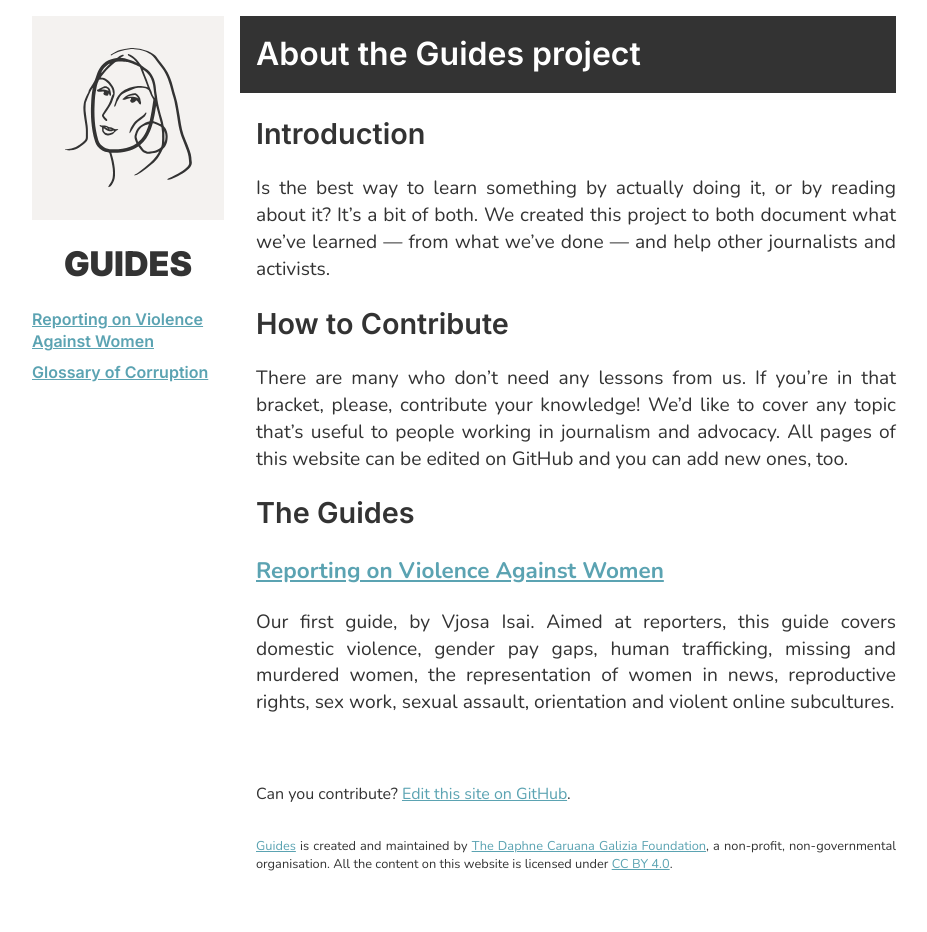
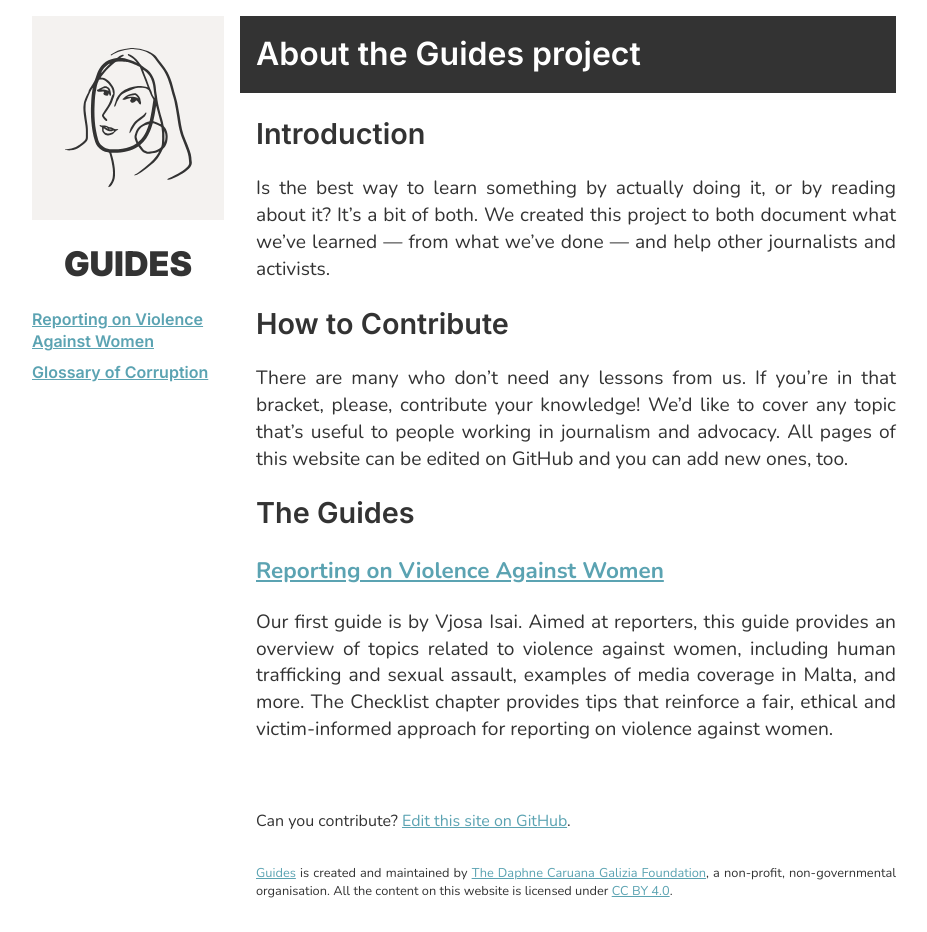
Before and after one commit to daphne-foundation/guides, a Jekyll site: the page built from en/index.md, in a window 1280 px wide. Shown: the whole page, without its empty margins (176-1103 px from the left). Built offline with Jekyll 4.4.1, drawn with Linux system fonts in a browser that asks for light colours; before the commit the page ends 906 px from its top, so only the background shows below that.

Commit message:
Update index.md

```diff
--- a/en/index.md
+++ b/en/index.md
@@ -15,4 +15,4 @@ There are many who don't need any lessons from us. If you're in that bracket, pl
 
 ### [Reporting on Violence Against Women]({% link en/reporting-on/introduction.md %})
 
-Our first guide, by Vjosa Isai. Aimed at reporters, this guide covers domestic violence, gender pay gaps, human trafficking, missing and murdered women, the representation of women in news, reproductive rights, sex work, sexual assault, orientation and violent online subcultures.
+Our first guide is by Vjosa Isai. Aimed at reporters, this guide provides an overview of topics related to violence against women, including human trafficking and sexual assault, examples of media coverage in Malta, and more. The Checklist chapter provides tips that reinforce a fair, ethical and victim-informed approach for reporting on violence against women.
```
